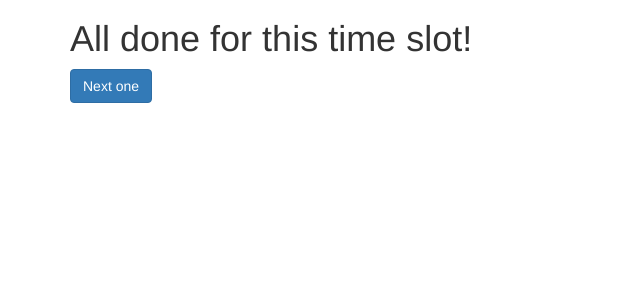
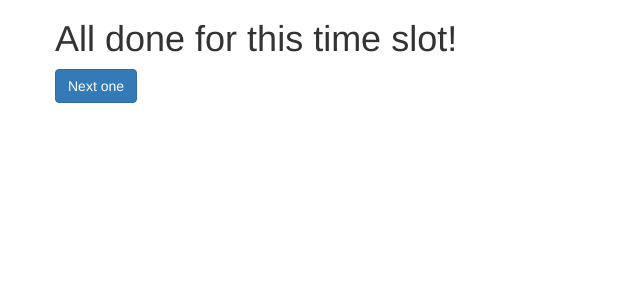
Before and after one commit to i-DAT/Resurgam-Tools, a Django app: template templates/list_ticket_holders.html in a window 1280 px wide. Shown: the part 61-361 px from the top of the page, without its empty margins (0-640 px from the left). Run offline with Django 3.2, Linux system fonts and the light colour scheme; the template is opened without the code that fills it, so the values that code supplies are empty; some libraries are stand-ins or nearby versions.

Commit message:
Layout Tweaks

```diff
--- a/templates/list_start_times.html
+++ b/templates/list_start_times.html
@@ -14,6 +14,8 @@
 {% endblock %}
 
 {% block content %}
+<div class="row">
+  <div class="span12">
 <table class="table table-striped">
   <tbody>
     {% for type in types_list %}
@@ -23,6 +25,8 @@
     {% endfor %}
   </tbody>
 </table>
+</div>
+</div>
 
 {% endblock %}
 
--- a/templates/list_ticket_holders.html
+++ b/templates/list_ticket_holders.html
@@ -15,7 +15,10 @@
 
 {% block content %}
 
+<div class="row">
+  <div class="span12">
 {% if holder_list %}
+
 <table class="table table-striped">
   <tbody>
     <thead>
@@ -46,6 +49,8 @@
   <a href="/shipmates/time/{{next_id}}/" class="btn btn-primary btn-large">Next one</a>
   {% endif %}
 {% endif %}
+</div>
+</div>
 
 {% endblock %}
 
```
